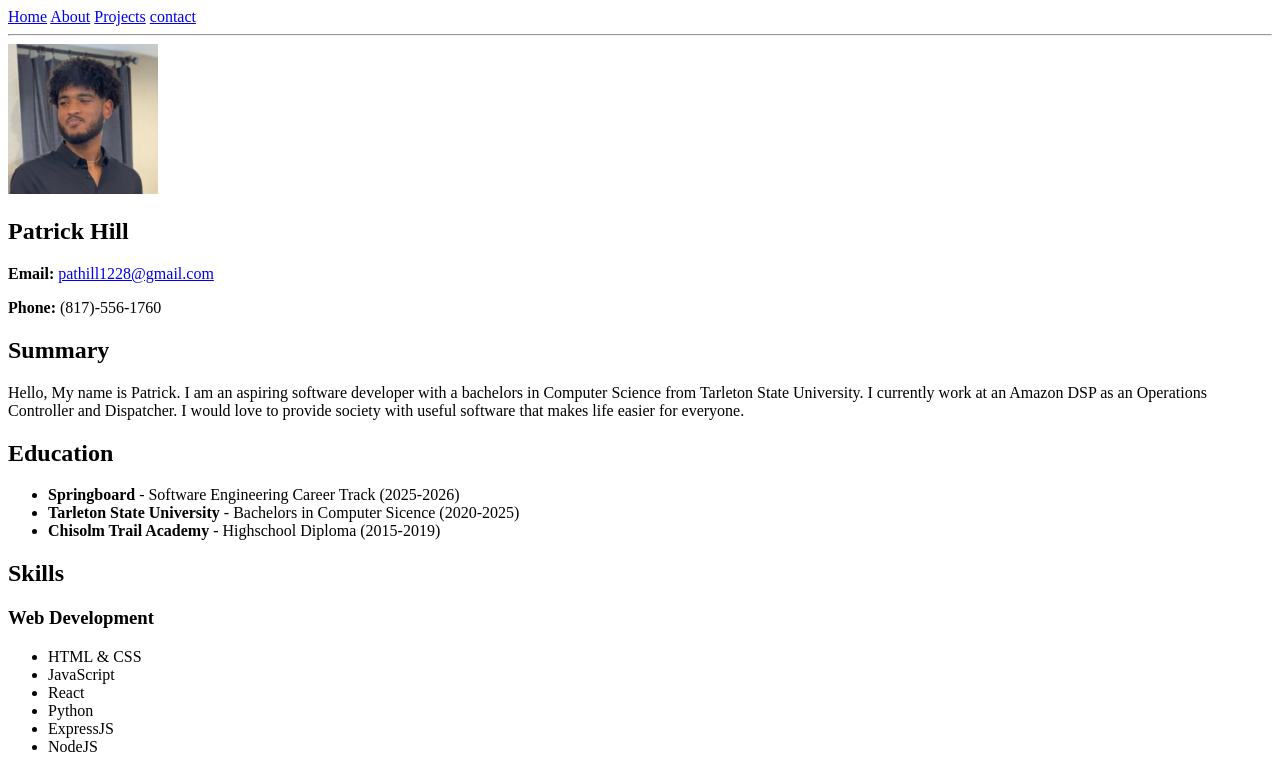
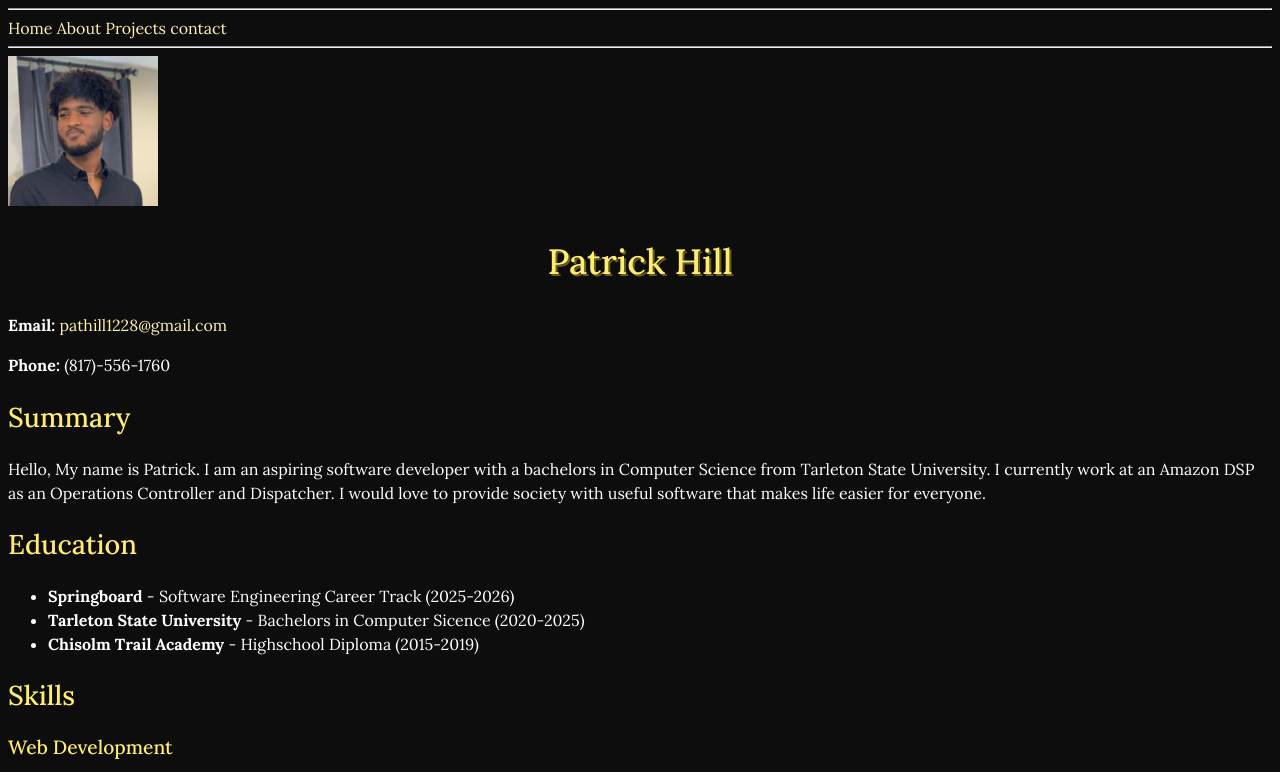
Before and after one commit to pathill1228/digital-cv, a plain HTML site: page index.html in a window 1280 px wide. Shown: the top 772 px of the page. Drawn offline with Linux system fonts and the light colour scheme.

Commit message:
2.1 CSS integration part 1

```diff
--- a/index.html
+++ b/index.html
@@ -2,11 +2,20 @@
 <html lang="en">
   <head>
     <meta charset="UTF-8" />
+    <link rel="stylesheet" href="main.css" />
+    <link rel="preconnect" href="https://fonts.googleapis.com" />
+    <link rel="preconnect" href="https://fonts.gstatic.com" crossorigin />
+    <link
+      href="https://fonts.googleapis.com/css2?family=Lora:ital,wght@0,400..700;1,400..700&display=swap"
+      rel="stylesheet"
+    />
+
     <title>Patrick Hill Digital CV</title>
   </head>
   <body>
     <!-- TODO: Add your code. -->
     <header>
+      <hr />
       <nav>
         <a href="index.html">Home</a>
         <a href="#about">About</a>
@@ -225,7 +234,6 @@
         projects from this course as we go
         -->
       </section>
-      <hr />
 
       <section id="contact">
         <!--
@@ -276,6 +284,8 @@
     </main>
 
     <footer>
+      <hr />
+
       <!--
       Footer section: Links to my github and linkedin
       -->
--- /dev/null
+++ b/main.css
@@ -0,0 +1,48 @@
+
+/*Establishing a dark background and font family for the entire cv*/
+body {
+    background-color: #0d0d0d;
+    font-family: "Lora", serif;
+    font-optical-sizing: auto;
+    font-weight: 100;
+    font-style: normal;
+}
+
+/*Establishing style for all headings and table headers*/
+h1, h2, h3, th {
+    font-weight: 500;
+    color: #ffec71;
+}
+
+/*Making the h1 stand out more than the other headings using centering and text shadow*/
+h1 {
+    text-align: center;
+    text-shadow: 2px 2px #645c21;
+    font-size: 2.2rem;
+}
+
+/*Continuing to establish font sizes for other headings and table headers*/
+h2{
+    font-size: 1.7rem;
+}
+
+h3, th {
+    font-size: 1.2rem;
+}
+
+/*font size and color for paragraphs, list items, table data, horizontal rules, and labels*/
+p, li, td, hr, label {
+    color: #ffffff;
+    line-height: 1.5rem;
+}
+
+a {
+    color: #fbf1b3;
+    text-decoration: none;
+}
+
+/*using hover to show the user that it is a clickable element*/
+a:hover {
+    color: #545454;
+    opacity: 0.5;
+}
```
Also changed, not shown: img/github.png, img/linkedIn.png.
